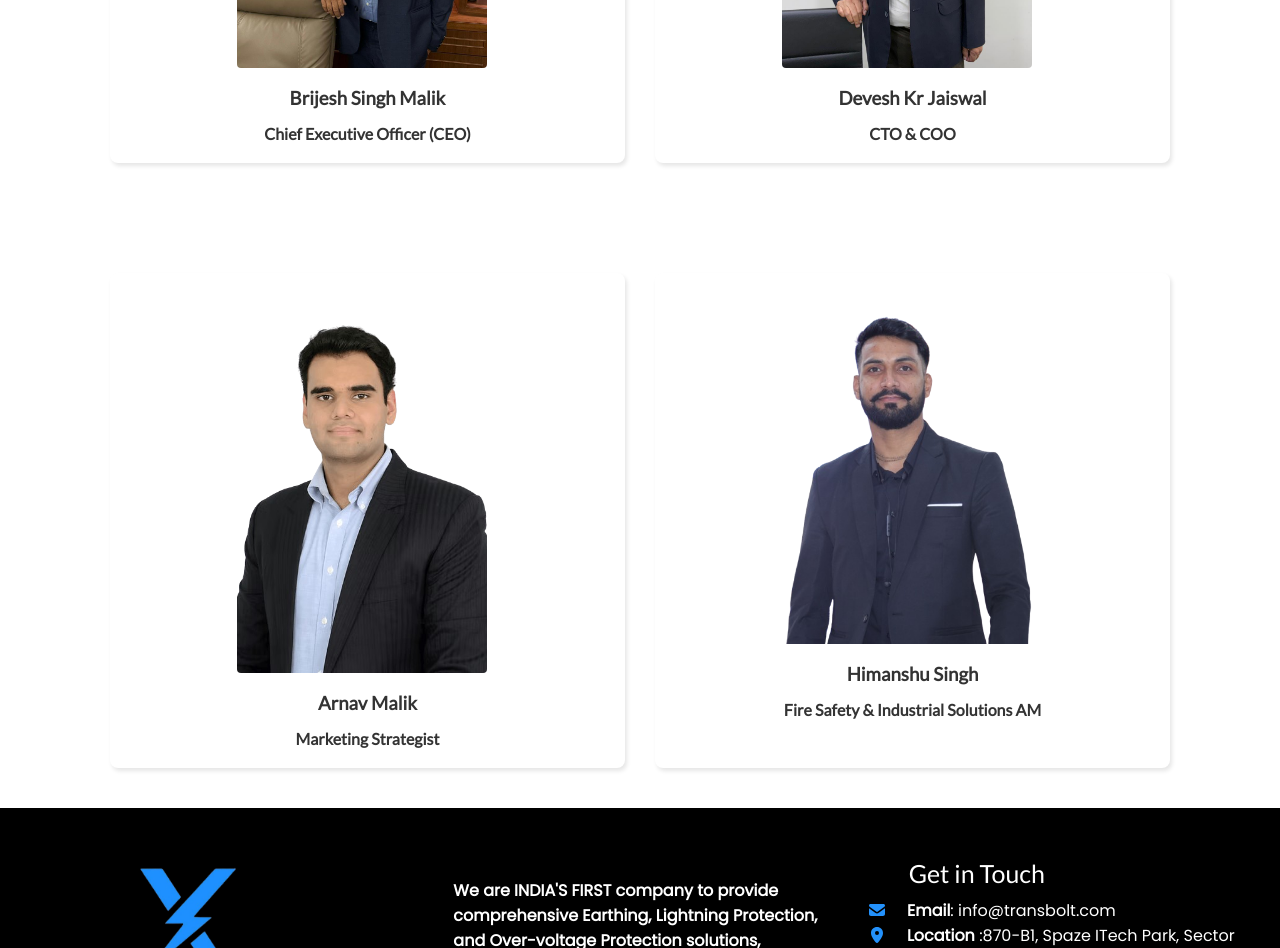
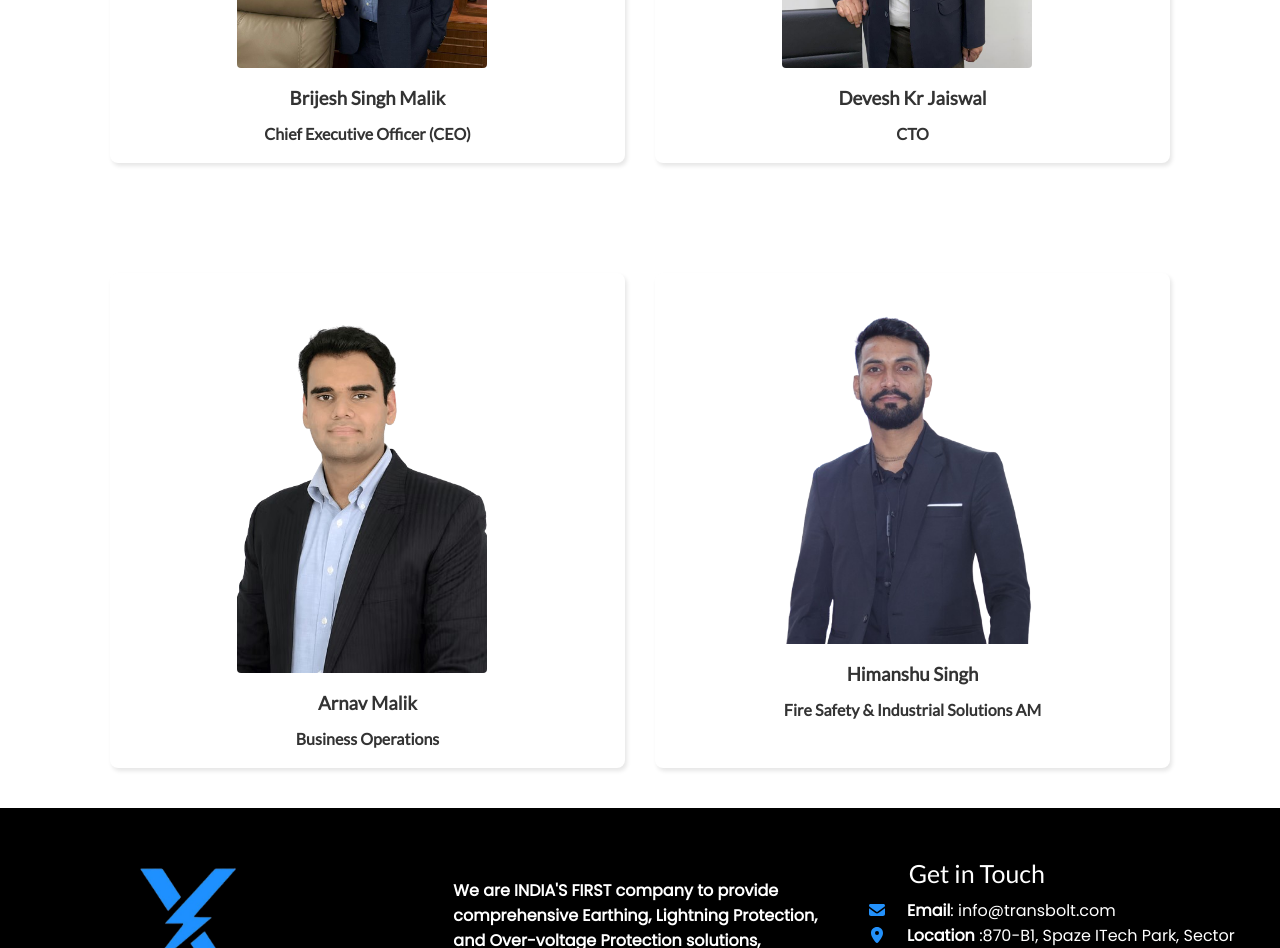
Before and after one commit to Rit1760/Transbolt, a Next.js app: page /About in a window 1280 px wide. Shown: the part 480-1428 px from the top of the page. Built offline with nearby package versions, Linux system fonts and the light colour scheme.

Commit message:
update message

```diff
--- a/src/app/About/page.jsx
+++ b/src/app/About/page.jsx
@@ -76,7 +76,7 @@ export default function About() {
       <div className="about-column2 about-column">
         <Image src="/images/devesh1.jpg" width={290} height={390} alt="devesh1" />
         <h3>Devesh Kr Jaiswal</h3>
-        <h4>CTO & COO</h4>
+        <h4>CTO</h4>
         <a href='#' className="read-more" onClick={handleReadMoreClick1}>Read more</a>
       </div>
     </div>
@@ -111,7 +111,7 @@ export default function About() {
         </div>
         <div className='col5_About_Popup'>
        <h3>Devesh Kr Jaiswal</h3><Link href="https://www.linkedin.com/in/devesh-jaiswal-abab9925/"><FontAwesomeIcon icon={faLinkedin} style={{fontSize:"30px",color:"#1f90ff",marginBottom:"10px",cursor:"pointer"}}/></Link>
-        <h4>CTO & COO</h4>
+        <h4>CTO</h4>
         </div>
       </div>
       <div className='row4_About_Popup'>
@@ -134,7 +134,7 @@ export default function About() {
         </div>
         <div className='col8_About_Popup'>
    <h3>Arnav Malik</h3><Link href="https://www.linkedin.com/in/arnav-malik-/"><FontAwesomeIcon icon={faLinkedin} style={{fontSize:"30px",color:"#1f90ff",marginBottom:"10px",cursor:"pointer"}}/></Link>
-        <h4>Marketing Strategist</h4>
+        <h4>Business Operations</h4>
         </div>
       </div>
       <div className='row6_About_Popup'>
@@ -177,7 +177,7 @@ export default function About() {
       <div className="about-column3 about-column">
         <Image src="/images/Arnav.png" width={290} height={405} alt="Arnav" />
         <h3>Arnav Malik</h3>
-        <h4>Marketing Strategist</h4>
+        <h4>Business Operations</h4>
         <a href='#' className="read-more" onClick={handleReadMoreClick2}>Read more</a>
       </div>
       <div className="about-column4 about-column">
--- a/src/app/Loading.jsx
+++ b/src/app/Loading.jsx
@@ -6,7 +6,7 @@ export default function LoadingWrapper({ children }) {
   const [loading, setLoading] = useState(true);
 
   useEffect(() => {
-    const timer = setTimeout(() => setLoading(false), 5000);
+    const timer = setTimeout(() => setLoading(false), 2000);
     return () => clearTimeout(timer);
   }, []);
 
--- a/src/app/Services/page.jsx
+++ b/src/app/Services/page.jsx
@@ -12,7 +12,7 @@ export default function Solutions(){
             <div className="row1_Service">
                 <div className="col1_Service">
                     <Image src="/images/page1.png" width={250} height={290} alt="page1"/>
-                    <h3>Advance Lightning Services</h3>
+                    <h3>Advanced Lightning Services</h3>
                     <Link href="./ALSser">Read more</Link>
                 </div>
                 <div className="col2_Service">
--- a/src/app/page.js
+++ b/src/app/page.js
@@ -162,7 +162,8 @@ useEffect(() => {
             <div className="row2_HOme">
                 <div className="col4_Home">
                     <img src="./images/page1.png" width="300px"/>
-                    <h3>Advance  IS/IEC Lightning Protection</h3>
+                    {/* <h3>Advance  IS/IEC Lightning Protection</h3> */}
+                    <h3>Advanced Lightning prevention</h3>
                     <p>With extensive expertise, we offer
 cutting-edge lightning protection
  design to safeguard critical Infras-
```
